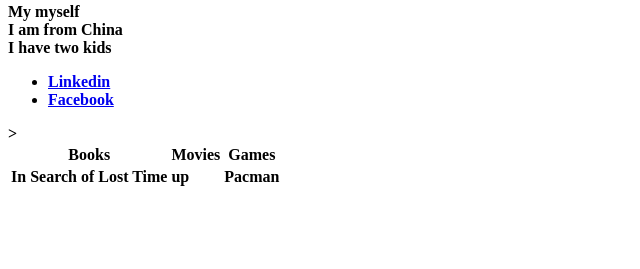
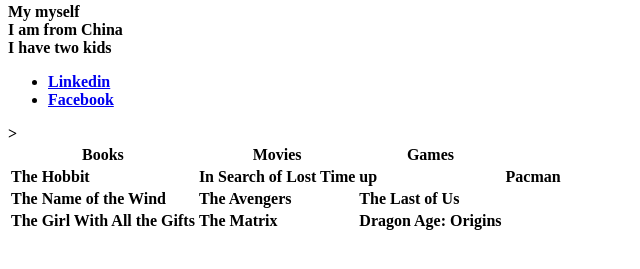
Before and after one commit to Jipengyan/Jipengyan.github.io, a plain HTML site: page index.html in a window 1280 px wide. Shown: the part 383-652 px from the top of the page, without its empty margins (0-640 px from the left). Drawn offline with Linux system fonts and the light colour scheme.

Commit message:
Update index.html

```diff
--- a/index.html
+++ b/index.html
@@ -13,19 +13,29 @@
          <li><a href="https://www.linkedin.com/in/jipeng-yan-852a1539">Linkedin</a></li>
     <li><a href="https://www.facebook.com/jipeng.yan?ref=bookmarks">Facebook</a></li>
          </ul>>
-    <table>
+     <table>
     <tr>
       <th>Books</th>
       <th>Movies</th>
       <th>Games</th>
     </tr>
     <tr>
+      <td>The Hobbit</td>
       <td>In Search of Lost Time</td>
       <td>up</td>
       <td>Pacman</td>
     </tr>
-      </table>
-
+    <tr>
+      <td>The Name of the Wind</td>
+      <td>The Avengers</td>
+      <td>The Last of Us</td>
+    </tr>
+    <tr>
+      <td>The Girl With All the Gifts</td>
+      <td>The Matrix</td>
+      <td>Dragon Age: Origins</td>
+    </tr>
+  </table>
 </body>
 
 </html>
```
